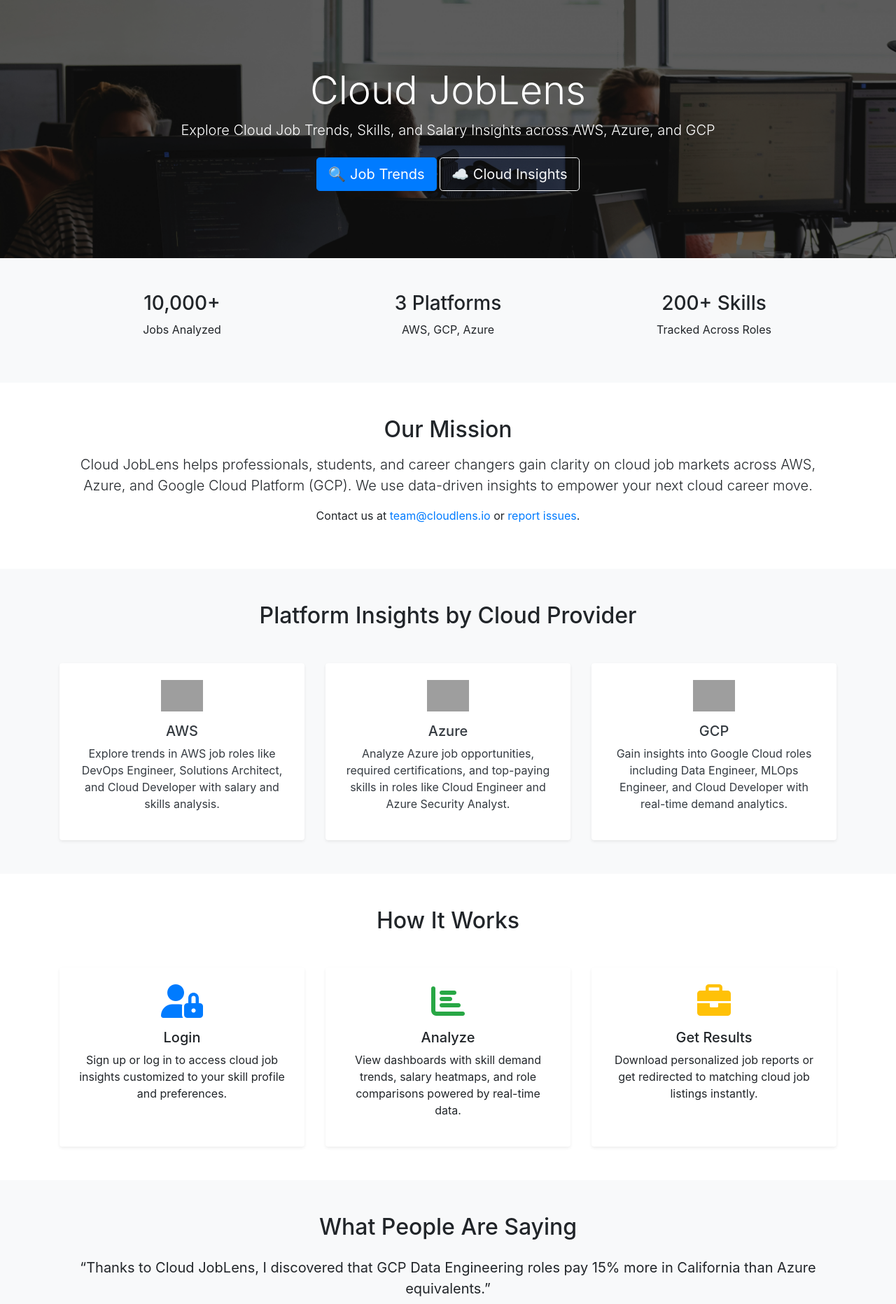
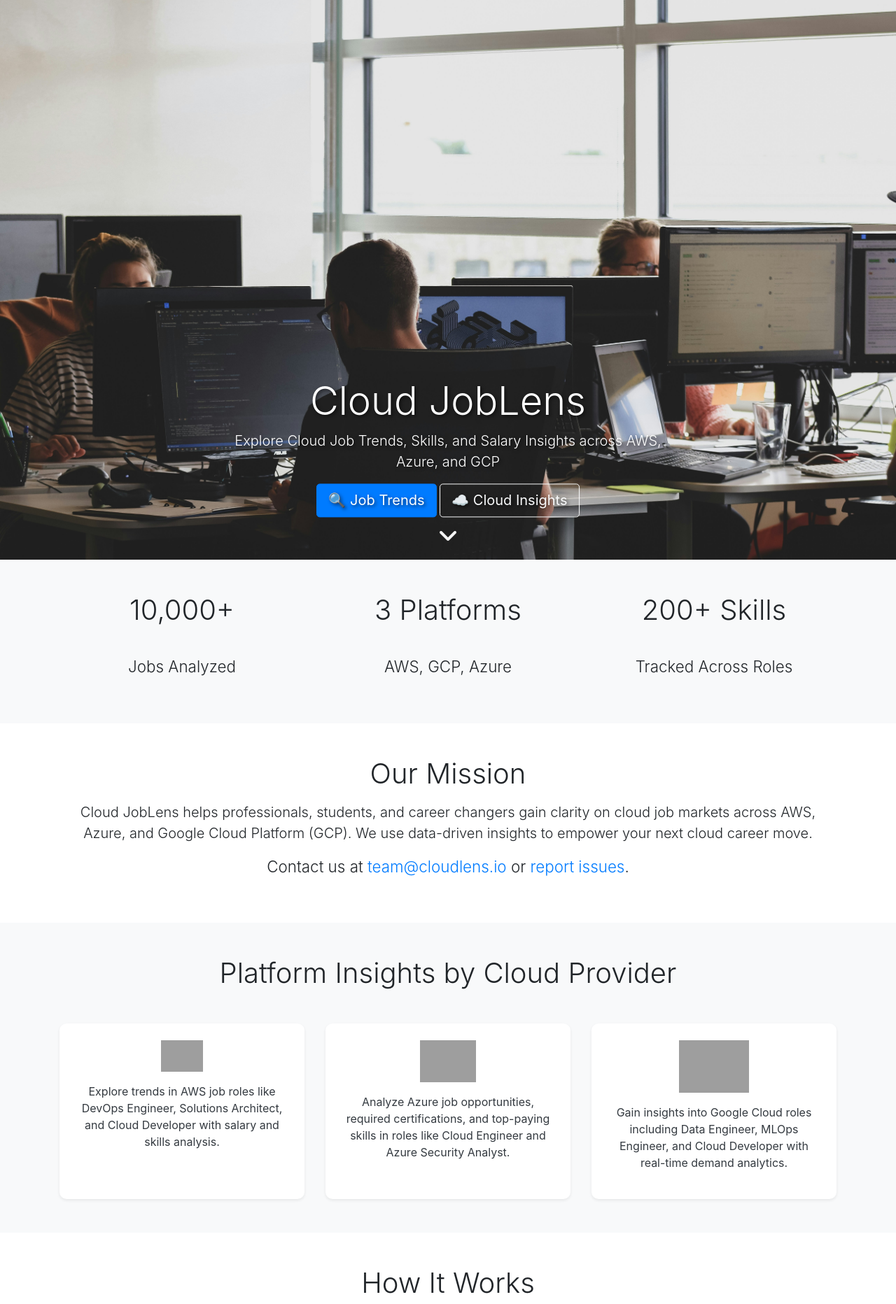
Before and after one commit to nikhil-basuthker/employee_portal_team4, a Flask app: page / in a window 1280 px wide. Shown: the part 56-1920 px from the top of the page at 70% size. Run offline with Flask 3, Linux system fonts and the light colour scheme; some libraries are stand-ins or nearby versions; grey boxes are pictures that could not be loaded.

Commit message:
Updated the home page

```diff
--- a/app/static/css/style.css
+++ b/app/static/css/style.css
@@ -21,7 +21,7 @@
 /* Text Over Banner */
 .banner-text {
     position: absolute;
-    top: 85%;
+    top: 80%;
     left: 50%;
     transform: translate(-50%, -50%);
     color: white;
@@ -32,7 +32,7 @@
 /* Scroll Down Icon */
 .scroll-down {
     position: absolute;
-    bottom: 20px;
+    bottom: 10px;
     left: 50%;
     transform: translateX(-50%);
     font-size: 2rem;
--- a/app/templates/home.html
+++ b/app/templates/home.html
@@ -9,31 +9,39 @@
 
 {% block content %}
 
-<!-- Hero Section -->
-<header class="text-white text-center py-5" style="background: linear-gradient(to bottom, rgba(0,0,0,0.6), rgba(0,0,0,0.6)), url('{{ url_for('static', filename='images/background.png') }}') no-repeat center center; background-size: cover;">
-  <div class="container py-5">
-    <h1 class="display-4 fw-bold">Cloud JobLens</h1>
-    <p class="lead mb-4">Explore Cloud Job Trends, Skills, and Salary Insights across AWS, Azure, and GCP</p>
-    <div>
-      <a href="/dashboard" class="btn btn-primary btn-lg me-3">🔍 Job Trends</a>
-      <a href="/cloud-insights" class="btn btn-outline-light btn-lg">☁️ Cloud Insights</a>
+<!-- Hero Banner with Image and Scroll Arrow -->
+<header class="text-white text-center py-0">
+  <div class="banner-container">
+    <img id="banner" src="{{ url_for('static', filename='images/background.png') }}" alt="Banner Image">
+    <div class="banner-text">
+      <h1 class="display-4">Cloud JobLens</h1>
+      <p class="lead">Explore Cloud Job Trends, Skills, and Salary Insights across AWS, Azure, and GCP</p>
+      <div class="mt-3">
+        <a href="/dashboard" class="btn btn-primary btn-lg me-3">🔍 Job Trends</a>
+        <a href="/cloud-insights" class="btn btn-outline-light btn-lg">☁️ Cloud Insights</a>
+      </div>
+    </div>
+    <div class="scroll-down">
+      <a href="#how-it-works">
+        <i class="fas fa-angle-down"></i>
+      </a>
     </div>
   </div>
 </header>
 
 <!-- Quick Stats -->
-<section class="py-5 bg-light text-center">
+<section class="mission-section py-5 bg-light text-center">
   <div class="container">
     <div class="row">
-      <div class="col-md-4"><h3>10,000+</h3><p>Jobs Analyzed</p></div>
-      <div class="col-md-4"><h3>3 Platforms</h3><p>AWS, GCP, Azure</p></div>
-      <div class="col-md-4"><h3>200+ Skills</h3><p>Tracked Across Roles</p></div>
+      <div class="col-md-4"><h2>10,000+</h2><p>Jobs Analyzed</p></div>
+      <div class="col-md-4"><h2>3 Platforms</h2><p>AWS, GCP, Azure</p></div>
+      <div class="col-md-4"><h2>200+ Skills</h2><p>Tracked Across Roles</p></div>
     </div>
   </div>
 </section>
 
 <!-- Mission -->
-<section class="py-5 bg-white text-center">
+<section class="mission-section py-5 bg-white text-center">
   <div class="container">
     <h2 class="mb-3">Our Mission</h2>
     <p class="lead">
@@ -45,7 +53,7 @@
 </section>
 
 <!-- Platform Insights -->
-<section id="platforms" class="py-5 bg-light">
+<section id="platforms" class="how-it-works-section py-5 bg-light">
   <div class="container">
     <h2 class="text-center mb-5">Platform Insights by Cloud Provider</h2>
     <div class="row g-4 justify-content-center text-center">
@@ -55,7 +63,6 @@
         <div class="card h-100 border-0 shadow-sm p-4">
           <a href="/cloud-insights?platform=AWS" class="stretched-link text-decoration-none text-dark">
             <img src="https://upload.wikimedia.org/wikipedia/commons/9/93/Amazon_Web_Services_Logo.svg" alt="AWS Logo" class="mx-auto mb-3" style="width: 60px;">
-            <h5 class="fw-bold">AWS</h5>
             <p>Explore trends in AWS job roles like DevOps Engineer, Solutions Architect, and Cloud Developer with salary and skills analysis.</p>
           </a>
         </div>
@@ -65,8 +72,7 @@
       <div class="col-md-4">
         <div class="card h-100 border-0 shadow-sm p-4">
           <a href="/cloud-insights?platform=Azure" class="stretched-link text-decoration-none text-dark">
-            <img src="https://upload.wikimedia.org/wikipedia/commons/a/a8/Microsoft_Azure_Logo.svg" alt="Azure Logo" class="mx-auto mb-3" style="width: 60px;">
-            <h5 class="fw-bold">Azure</h5>
+            <img src="https://upload.wikimedia.org/wikipedia/commons/a/a8/Microsoft_Azure_Logo.svg" alt="Azure Logo" class="mx-auto mb-3" style="width: 80px;">
             <p>Analyze Azure job opportunities, required certifications, and top-paying skills in roles like Cloud Engineer and Azure Security Analyst.</p>
           </a>
         </div>
@@ -76,8 +82,7 @@
       <div class="col-md-4">
         <div class="card h-100 border-0 shadow-sm p-4">
           <a href="/cloud-insights?platform=GCP" class="stretched-link text-decoration-none text-dark">
-            <img src="https://encrypted-tbn0.gstatic.com/images?q=tbn:ANd9GcS6a9HphSN0wQxjW5wf3vJIkAiz7jHUM6mox4PjBv9SXw&s&ec=72940545" alt="GCP Logo" class="mx-auto mb-3" style="width: 60px;">
-            <h5 class="fw-bold">GCP</h5>
+            <img src="https://encrypted-tbn0.gstatic.com/images?q=tbn:ANd9GcS6a9HphSN0wQxjW5wf3vJIkAiz7jHUM6mox4PjBv9SXw&s&ec=72940545" alt="GCP Logo" class="mx-auto mb-3" style="width: 100px;">
             <p>Gain insights into Google Cloud roles including Data Engineer, MLOps Engineer, and Cloud Developer with real-time demand analytics.</p>
           </a>
         </div>
@@ -88,7 +93,7 @@
 </section>
 
 <!-- How It Works -->
-<section class="py-5 bg-white" id="how-it-works">
+<section class="how-it-works-section py-5 bg-white how-it-works-section" id="how-it-works">
   <div class="container">
     <h2 class="text-center mb-5">How It Works</h2>
     <div class="row text-center g-4">
@@ -122,12 +127,12 @@
 </section>
 
 <!-- Testimonials -->
-<section class="py-5 bg-light text-center">
+<section class="mission-section py-5 bg-light text-center">
   <div class="container">
     <h2 class="mb-4">What People Are Saying</h2>
     <blockquote class="blockquote">
       <p>“Thanks to Cloud JobLens, I discovered that GCP Data Engineering roles pay 15% more in California than Azure equivalents.”</p>
-      <footer class="blockquote-footer">Student @ WashU</footer>
+      <footer class="blockquote-footer">Student @ SLU</footer>
     </blockquote>
   </div>
 </section>
--- a/app/templates/login.html
+++ b/app/templates/login.html
@@ -14,13 +14,11 @@
           <!-- Username -->
           <div class="form-floating mb-3">
             <input type="text" class="form-control" id="username" name="username" placeholder="Username" required>
-            <label for="username">Username</label>
           </div>
 
           <!-- Password -->
           <div class="form-floating mb-4">
             <input type="password" class="form-control" id="password" name="password" placeholder="Password" required>
-            <label for="password">Password</label>
           </div>
 
           <!-- Submit Button -->
```
